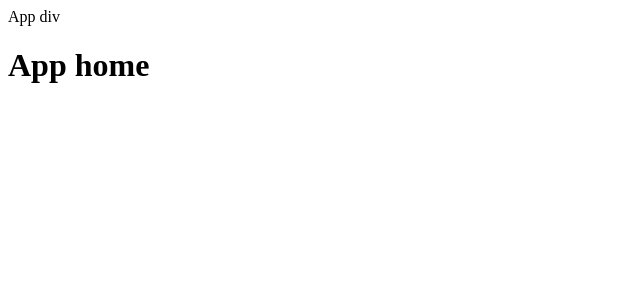
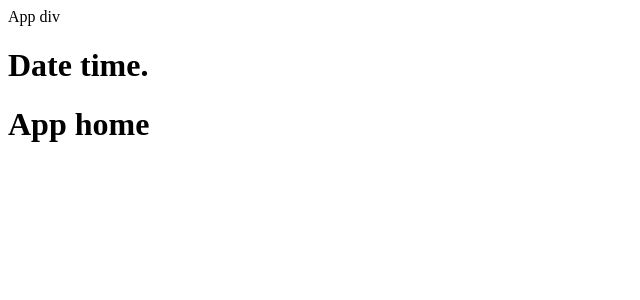
Before and after one commit to Manoj-kushwah/angular_class_2019_08_12, an Angular app: page / in a window 1280 px wide. Shown: the top 300 px of the page, without its empty margins (0-640 px from the left). Built offline with nearby package versions, Linux system fonts and the light colour scheme.

Commit message:
Directive implemention.

```diff
--- a/src/app/app.component.html
+++ b/src/app/app.component.html
@@ -17,8 +17,11 @@
     <h2><a target="_blank" rel="noopener" href="https://blog.angular.io/">Angular blog</a></h2>
   </li>
 </ul> -->
-<div>
+<div date-time>
   App div
 </div>
+<h1 date-time>
+  Date time.
+</h1>
 <!-- <app-navbar></app-navbar> -->
 <router-outlet></router-outlet>
--- a/src/app/app.module.ts
+++ b/src/app/app.module.ts
@@ -4,11 +4,13 @@ import { NgModule } from '@angular/core';
 import { AppComponent } from './app.component';
 import { AppRoutingModule } from './app-routing.module';
 import { NavbarComponent } from './shared/navbar.component';
+import { MInputDirective } from './shared/m-input.directive';
 
 @NgModule({
   declarations: [
     AppComponent,
-    NavbarComponent
+    NavbarComponent,
+    MInputDirective,
   ],
   imports: [
     BrowserModule,
--- /dev/null
+++ b/src/app/shared/m-input.directive.ts
@@ -0,0 +1,18 @@
+import { Directive, OnInit, ElementRef } from "@angular/core";
+
+@Directive({
+    selector: 'h1',
+})
+export class MInputDirective implements OnInit {
+
+    private title: string = "Date time.";
+
+    constructor(private el: ElementRef){
+        console.log("MInputDirective: constructor: ", this);
+        console.log("MInputDirective: el: ", el.nativeElement);
+    }
+
+    ngOnInit() {
+        console.log("MInputDirective: ", this);
+    }
+}
```
